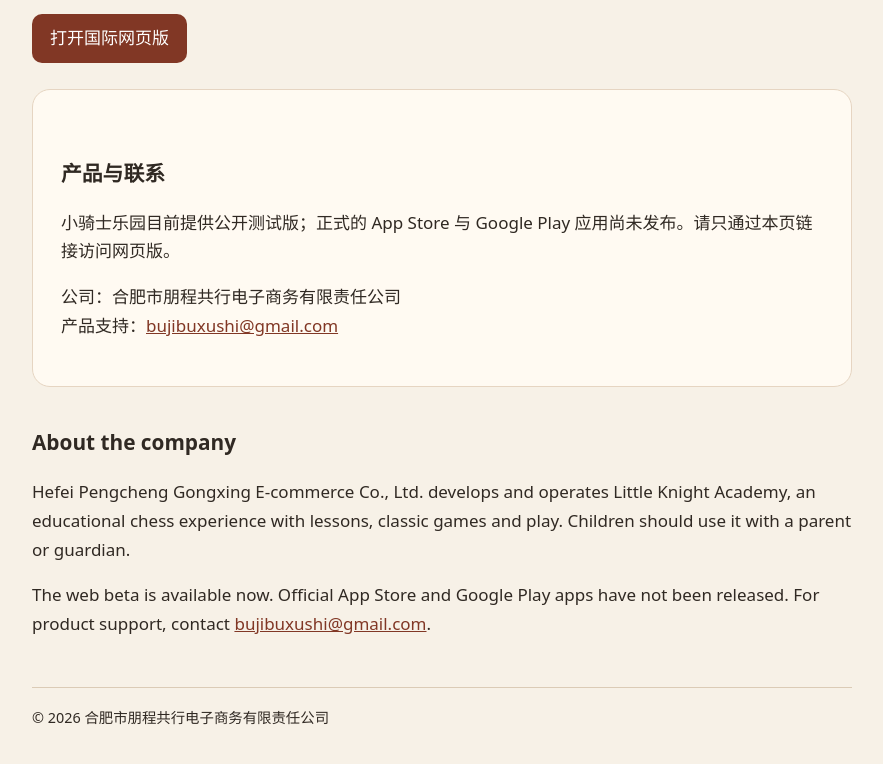
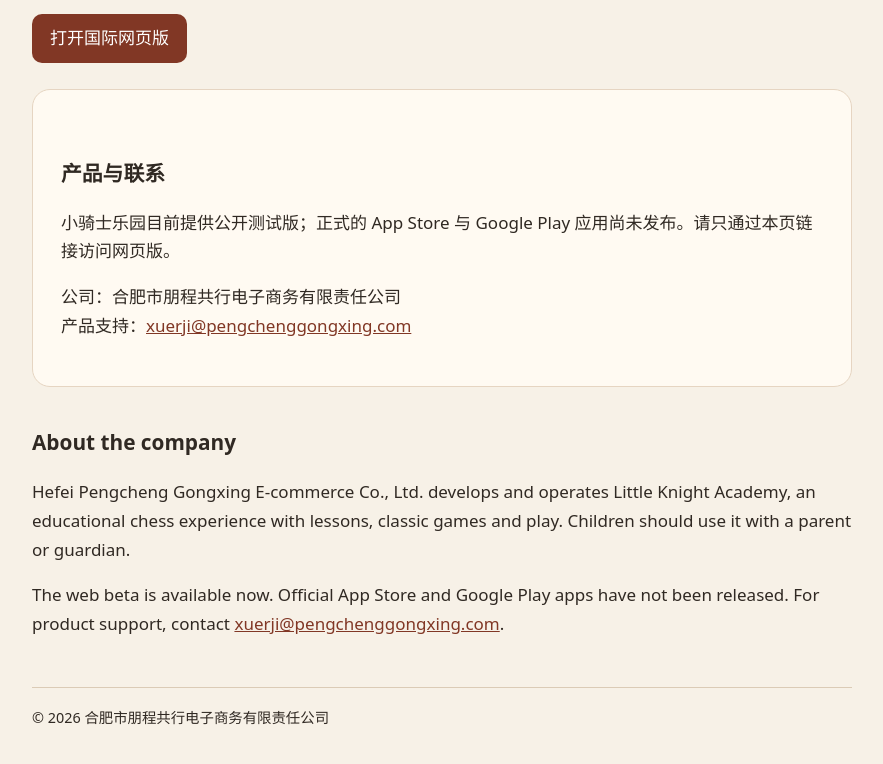
Before and after one commit to minigui985-arch/xiaoqishi-leyuan, a plain HTML site: page company-site/index.html in a window 1280 px wide. Shown: the part 250-1014 px from the top of the page, without its empty margins (198-1081 px from the left). Drawn offline with Linux system fonts and the light colour scheme.

Commit message:
Use verified company mailbox for public contact

```diff
--- a/company-site/index.html
+++ b/company-site/index.html
@@ -17,12 +17,12 @@
   <div class="card">
     <h2>产品与联系</h2>
     <p>小骑士乐园目前提供公开测试版；正式的 App Store 与 Google Play 应用尚未发布。请只通过本页链接访问网页版。</p>
-    <p>公司：合肥市朋程共行电子商务有限责任公司<br>产品支持：<a href="mailto:bujibuxushi@gmail.com">bujibuxushi@gmail.com</a></p>
+    <p>公司：合肥市朋程共行电子商务有限责任公司<br>产品支持：<a href="mailto:xuerji@pengchenggongxing.com">xuerji@pengchenggongxing.com</a></p>
   </div>
   <section lang="en">
     <h2>About the company</h2>
     <p>Hefei Pengcheng Gongxing E-commerce Co., Ltd. develops and operates Little Knight Academy, an educational chess experience with lessons, classic games and play. Children should use it with a parent or guardian.</p>
-    <p>The web beta is available now. Official App Store and Google Play apps have not been released. For product support, contact <a href="mailto:bujibuxushi@gmail.com">bujibuxushi@gmail.com</a>.</p>
+    <p>The web beta is available now. Official App Store and Google Play apps have not been released. For product support, contact <a href="mailto:xuerji@pengchenggongxing.com">xuerji@pengchenggongxing.com</a>.</p>
   </section>
   <footer>© 2026 合肥市朋程共行电子商务有限责任公司</footer>
 </main></body></html>
```
